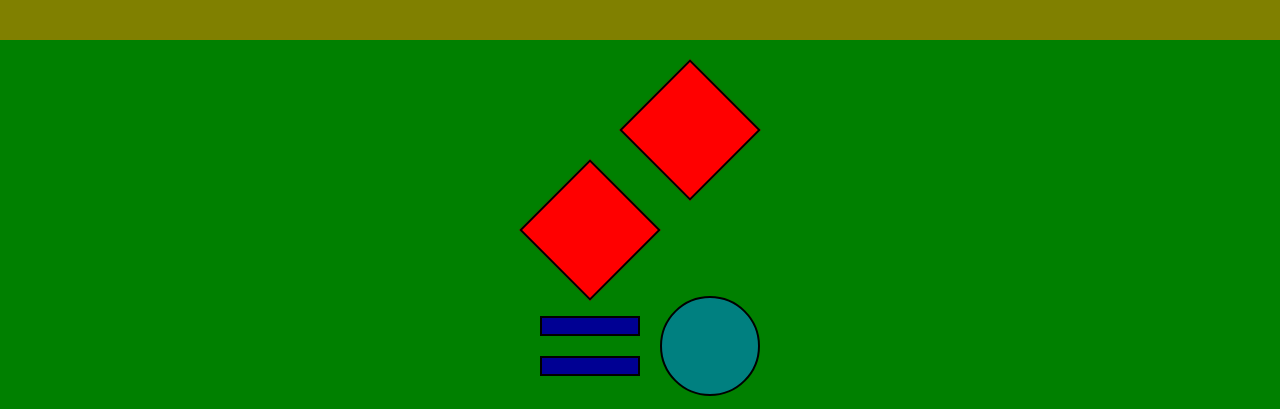
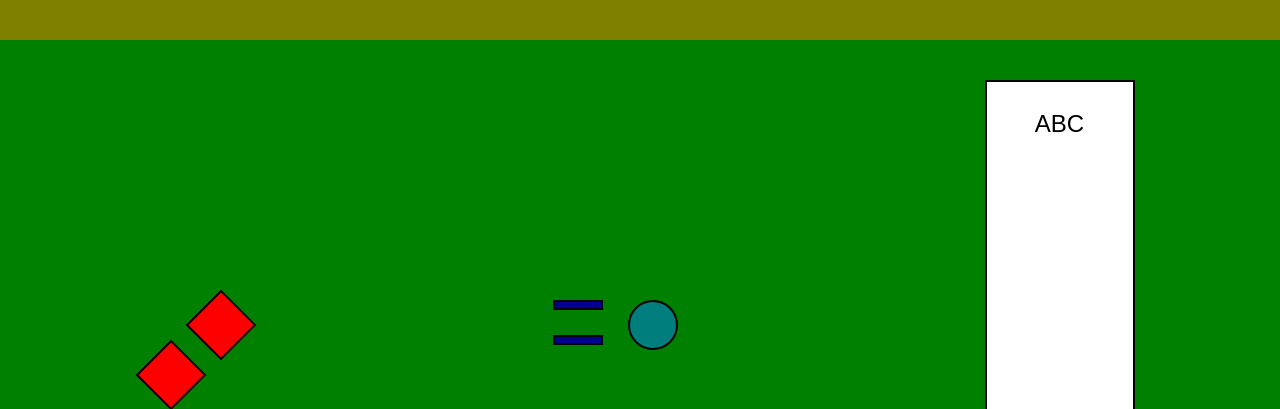
Before and after one commit to alberthoba2/optimo-development, a plain HTML site: page index.html in a window 1280 px wide. Shown: the top 409 px of the page. Drawn offline with Linux system fonts and the light colour scheme.

Commit message:
added @media rules to change layout based on screen width and adjusted height and width of all elements

```diff
--- a/style.css
+++ b/style.css
@@ -4,11 +4,11 @@
     box-sizing: border-box;
 }
 body{
-    background-color: #008000;
+    background-color: rgb(0, 128, 0);
     overflow: hidden;
 }
 nav{
-    background-color: #808000;
+    background-color: rgb(128, 128, 0);
     height: 5vh;
     margin-bottom: 5vh;
 }
@@ -16,45 +16,83 @@ nav{
     display:grid;
     grid-template-columns: auto;
     gap: 1em;
+    padding-bottom: 5vh;
 }
 .red-squares{
-    margin:auto
+    margin:auto;
+    height: 20vh;
 }
 .red-squares :nth-child(1){
-    margin-left: 100px;
+    margin-left: 50px;
 }
 .red-square{
-    background-color: #ff0000;
-    height: 100px;
-    width: 100px;
+    background-color: rgb(255, 0, 0);
+    height: 50px;
+    width: 50px;
     rotate: 45deg;
     border: 2px solid black;
 }
 .circle-bars{
     display: flex;
     margin: auto;
+    height: 20vh;
+}
+.bars{
+    margin-right: 25px;
+}
+.bars :nth-child(1){
+    margin-bottom: 25px;
 }
 .bar{
-    background-color: #000093;
-    height: 20px;
-    width: 100px;
-    margin: 20px;
+    background-color: rgb(0, 0, 147);
+    height: 10px;
+    width: 50px;
     border: 2px solid black;
 }
 .circle{
-    background-color: #008080;
-    height: 100px;
-    width: 100px;
+    background-color: rgb(0, 126, 126);
+    height: 50px;
+    width: 50px;
     border-radius: 50%;
     border: 2px solid black;
 }
 .tall-rectangle{
     margin: auto;
-    background-color: #0000ff;
-    height: 300px;
-    width: 100px;
+    background-color: rgb(0,0,255);
+    height: 200px;
+    width: 150px;
     text-align: center;
-    font-size: 40px;
+    font-size: 24px;
     font-family: Arial;
     border: 2px solid black;
+    height: 33vh;
 }
+@media (min-width: 583px) and (max-width: 900px){
+    .container{
+        grid-template-columns: auto auto;
+        grid-template-rows: auto auto;
+    }
+    .red-squares{
+        grid-row: 1/2;
+        grid-column: 1/2;
+    }
+    .circle-bars{
+        grid-row: 2/3;
+        grid-column: 1/2;
+    }
+    .tall-rectangle{
+        background-color: rgb(200, 55, 55);
+        grid-row: 1/3;
+        grid-column: 2/3;
+        height: 75vh;
+    }
+}
+@media (min-width: 901px){
+    .container{
+        display: flex;
+    }
+    .tall-rectangle{
+        background-color: rgb(255, 255, 255);
+        height: 75vh;
+    }
+}
```
